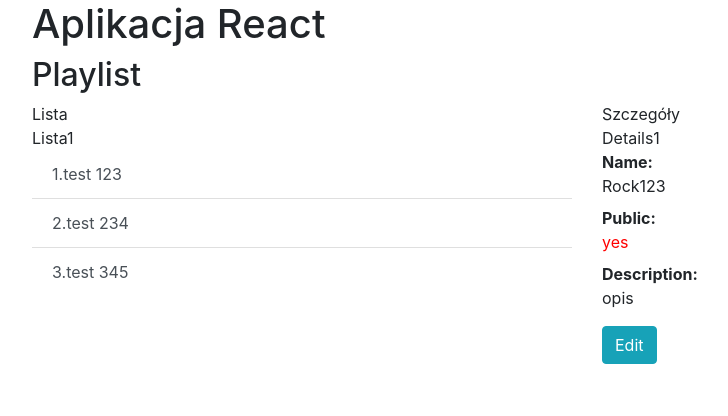
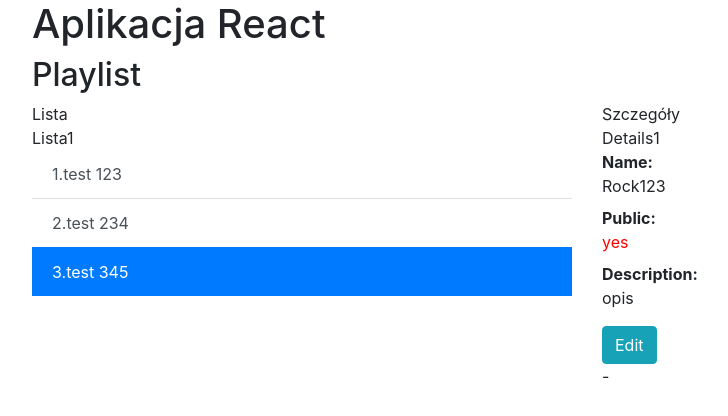
Before and after one commit to WerSab/Projekt_React, a React (Create React App) app: page / in a window 1280 px wide. Shown: the top 416 px of the page, without its empty margins (53-781 px from the left). Built offline with nearby package versions, Linux system fonts and the light colour scheme.

Commit message:
Zaznaczanie playlist

```diff
--- a/src/components/List.tsx
+++ b/src/components/List.tsx
@@ -1,9 +1,10 @@
-import React from 'react'
-
+import React, { useState } from 'react'
+//const [name, setName] = useState(playlist.name)
+//<button className="btn btn-danger" onClick={e => { setTrybEdycji(false) }}>Cancel</button>
 interface Props {
 
 }
-
+// color: playlist.public ? "red" : "blue",
 const playlists = [
     { id: "123", name: "test 123", public: true, description: "test 123" },
     { id: "234", name: "test 234", public: true, description: "test 234" },
@@ -12,12 +13,14 @@ const playlists = [
 
 
 export const List = (props: Props) => {
+    const [selectedId, setSelectedId] = useState("345")
     return (
         <div>
             Lista1
             <div className="list-group list-group-flush">
                 {playlists.map((playlist, index) =>
-                    <div className="list-group-item list-group-item-action"
+                    <div className={"list-group-item list-group-item-action" + (playlist.id==selectedId? " active" : " ")}
+                    onClick={e=>setSelectedId(playlist.id)}
                         key={playlist.id}>
                         {index+1}.{playlist.name}
                     </div>
--- a/src/pages/Playlists.tsx
+++ b/src/pages/Playlists.tsx
@@ -28,7 +28,7 @@ export const Playlists = (props: Props) => {
                         <Details />
                         <button className="btn btn-info" onClick={e => { setTrybEdycji(!TrybEdycji) }}>Edit</button>
                     </div>}
-
+-
 
                 </div>
 
```
